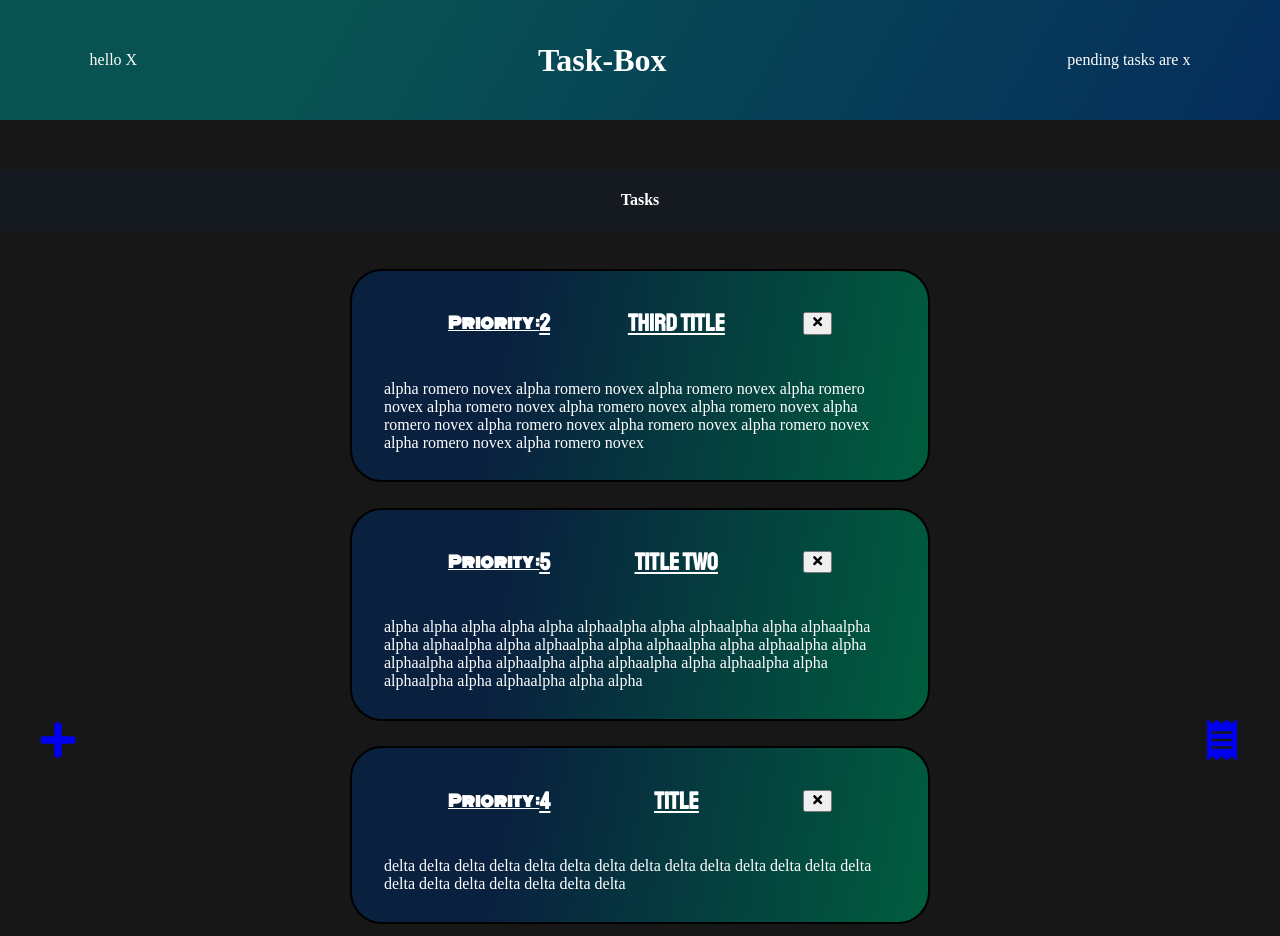
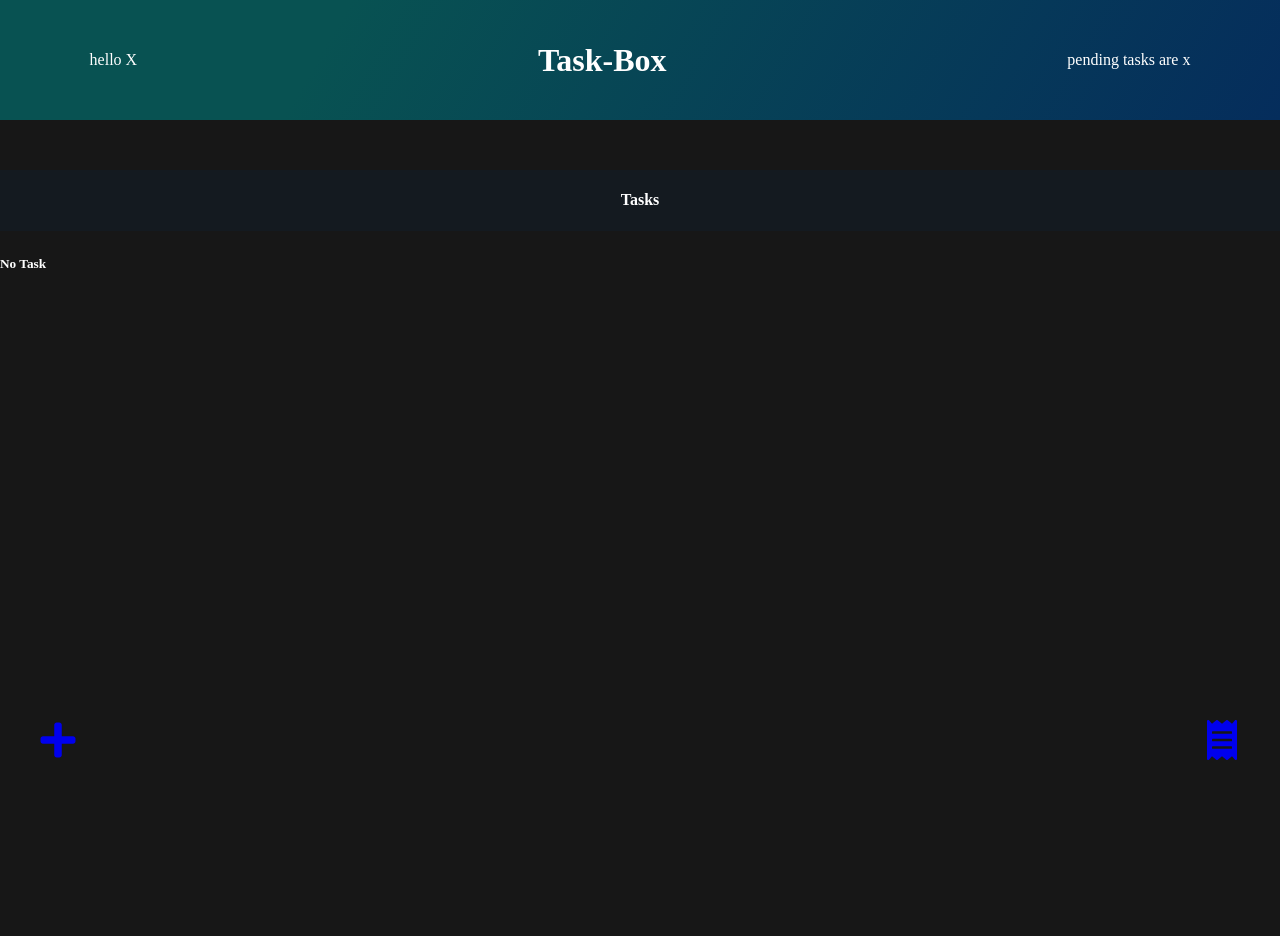
Before and after one commit to saurabh6893/TaskBox, a React (Create React App) app: page / in a window 1280 px wide. After the commit the page ends 800 px from the top, so only its background shows below. Built offline with nearby package versions, Linux system fonts and the light colour scheme; data requests are answered from the project's data file.

Commit message:
added prompt to confirm delete and added animations for the same

```diff
--- a/db.json
+++ b/db.json
@@ -1,22 +1,3 @@
 {
-  "task": [
-    {
-      "title": "title",
-      "range": 4,
-      "details": " delta delta delta  delta delta delta  delta delta delta  delta delta delta  delta delta delta  delta delta delta  delta delta delta ",
-      "id": 1
-    },
-    {
-      "title": "title two ",
-      "range": 5,
-      "details": "alpha alpha alpha alpha alpha alphaalpha alpha alphaalpha alpha alphaalpha alpha alphaalpha alpha alphaalpha alpha alphaalpha alpha alphaalpha alpha alphaalpha alpha alphaalpha alpha alphaalpha alpha alphaalpha alpha alphaalpha alpha alphaalpha alpha alpha",
-      "id": 2
-    },
-    {
-      "title": "Third title",
-      "range": 2,
-      "details": "alpha romero novex alpha romero novex alpha romero novex alpha romero novex alpha romero novex alpha romero novex alpha romero novex alpha romero novex alpha romero novex alpha romero novex alpha romero novex alpha romero novex alpha romero novex",
-      "id": 3
-    }
-  ]
+  "task": []
 }
--- a/src/Components/Context/TaskContext.js
+++ b/src/Components/Context/TaskContext.js
@@ -36,9 +36,11 @@ export const TaskProvider = ({ children }) => {
   // }
 
   const deleteBox = async (id) => {
-    await fetch(`/task/${id}`, { method: 'DELETE' })
+    if (window.confirm('Are u sure u want to delete this Task')) {
+      await fetch(`/task/${id}`, { method: 'DELETE' })
 
-    setTask(task.filter((item) => item.id !== id))
+      setTask(task.filter((item) => item.id !== id))
+    }
   }
 
   return (
--- a/src/index.css
+++ b/src/index.css
@@ -59,6 +59,11 @@ body {
   justify-content: space-around;
   transition: all 0.5s ease;
   z-index: 0;
+}
+.task:hover {
+  border: 2px solid white;
+  box-shadow: grey 2px 5px 25px;
+  transform: translateY(-10%) scale(1.025);
 }
 
 .hx {
```
